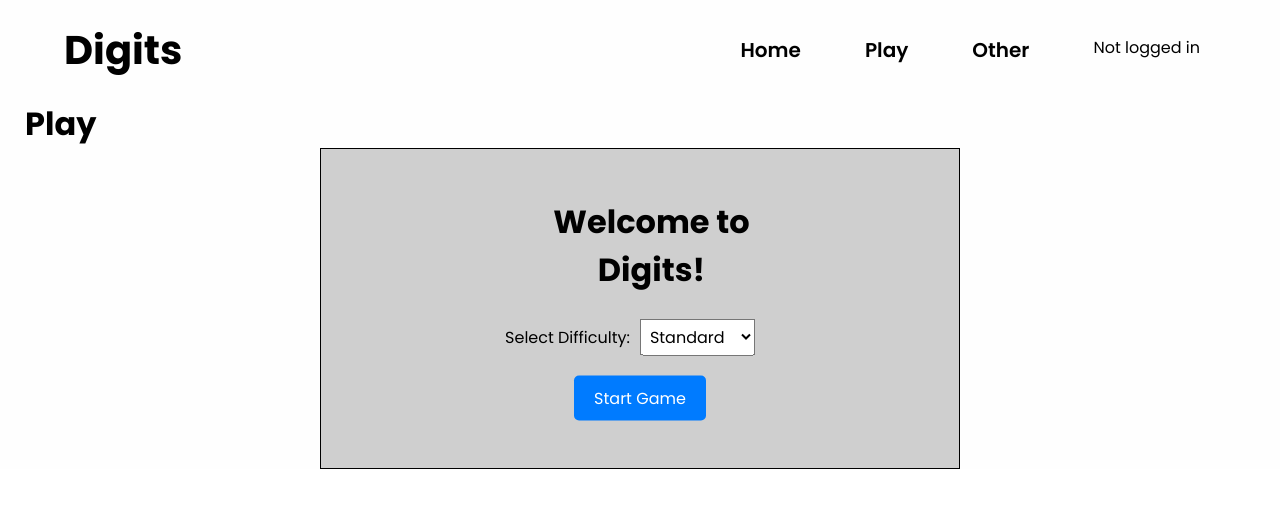
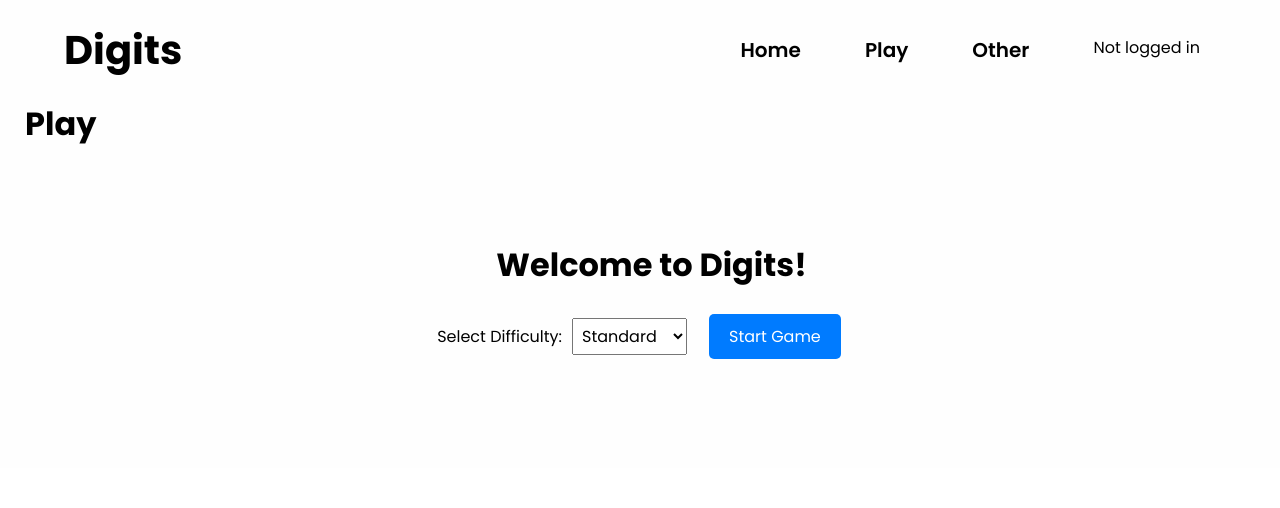
Before and after one commit to AbelBatalla/Digits, a React (Create React App) app: page /digits in a window 1280 px wide. Shown: the top 508 px of the page. Built offline with nearby package versions, Linux system fonts and the light colour scheme; no server answers.

Commit message:
startscreen fix

```diff
--- a/src/Components/Game/Game.jsx
+++ b/src/Components/Game/Game.jsx
@@ -129,8 +129,6 @@ const Game = () => {
 
     //Initalitzation
     useEffect(() => {
-        const canvas = canvasRef.current;
-        canvas.style.backgroundColor = '#CFCFCF';
         endSession();
     }, []);
 
@@ -165,6 +163,7 @@ const Game = () => {
         toggleFullScreen();
         canvasRef.current.width = window.innerWidth;
         canvasRef.current.height = window.innerHeight+100;
+        canvasRef.current.style.backgroundColor = '#CFCFCF';
         setGameState('number');
         changeSessionDifficulty(selectedDifficulty);
         updateCanvas();
@@ -206,8 +205,8 @@ const Game = () => {
     }, []);
 
     return (
-        <div ref={screenSet} className={document.fullscreenElement? styles.canvasContainerFull : styles.canvasContainer}>
-            <canvas ref={canvasRef} className={document.fullscreenElement? styles.canvas : styles.canvas}></canvas>
+        <div ref={screenSet} className={document.fullscreenElement === screenSet.current? styles.canvasContainerFull : styles.canvasContainer}>
+            <canvas ref={canvasRef} className={styles.canvas}></canvas>
             <div>
                 {gameState === 'button' && <button className={[styles.numberButton, styles.numberButtonLeft].join(' ')} onClick={handleButtonClick(number-2)}>{number-2}</button>}
                 {gameState === 'button' && <button className={[styles.numberButton, styles.numberButtonCenter].join(' ')} onClick={handleButtonClick(number)}>{number}</button>}
--- a/src/Components/Game/Game.module.css
+++ b/src/Components/Game/Game.module.css
@@ -1,10 +1,4 @@
-.canvas{
-    border: 1px solid #000;
-    width: 100%;
-    height: 100%;
-}
-.canvasFull{
-    border: 1px solid #000;
+.canvas {
     width: 100%;
     height: 100%;
 }
--- a/src/Components/Game/StartScreen.module.css
+++ b/src/Components/Game/StartScreen.module.css
@@ -3,6 +3,7 @@
     position: absolute;
     top: 50%;
     left: 50%;
+    width: 100%;
     transform: translate(-50%, -50%); /* Centers the button exactly */
     z-index: 10;
 }
```
